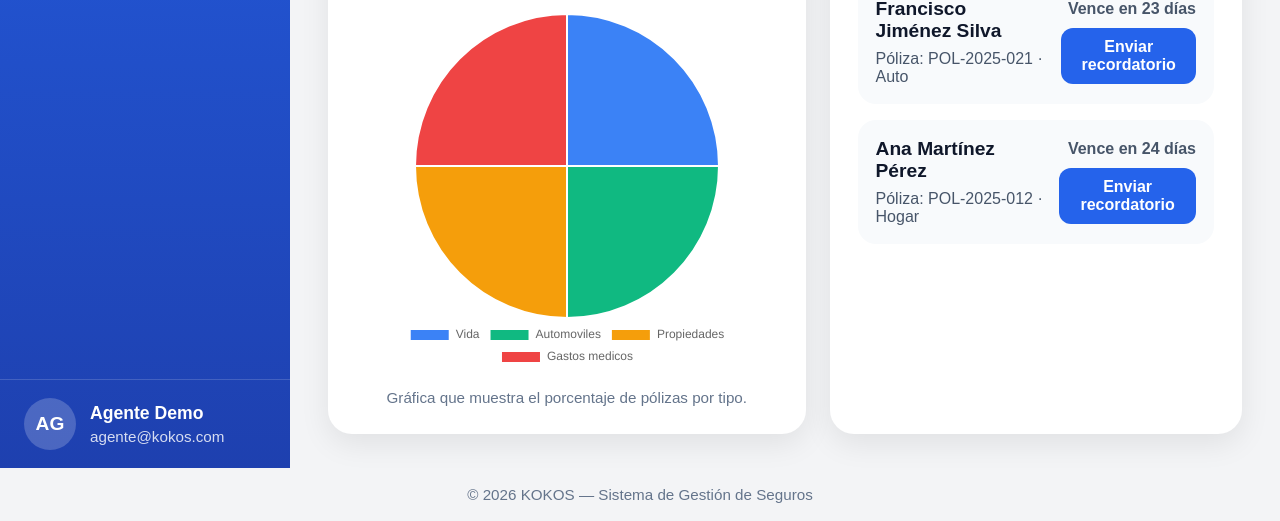
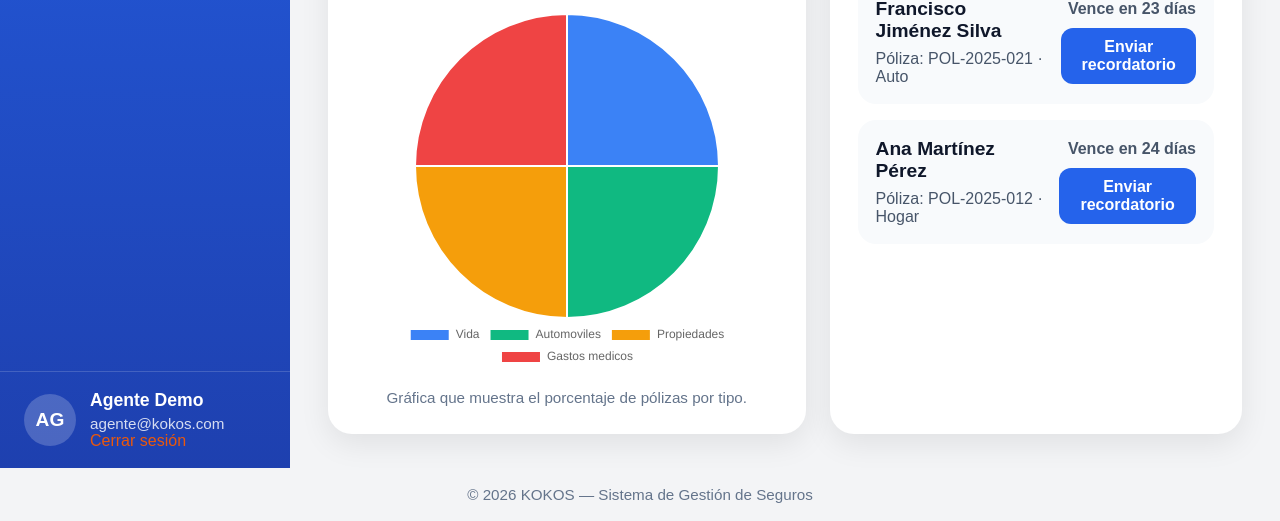
Before and after one commit to Jairo292/KOKOS_COMPANY, a plain HTML site: page frontEnd/html/dashboard.html in a window 1280 px wide. Shown: the part 472-993 px from the top of the page. Drawn offline with nearby package versions, Linux system fonts and the light colour scheme.

Commit message:
cerrar sesion boton

```diff
--- a/frontEnd/css/index.css
+++ b/frontEnd/css/index.css
@@ -124,6 +124,12 @@ button {
 .sidebar-profile p {
   font-size: 0.95rem;
   color: rgba(255,255,255,0.82);
+}
+
+.sidebar-profile a {
+  margin-top: 12px;
+  font-size: 1rem;
+  color: var(--warning)
 }
 
 .main-content {
--- a/frontEnd/html/dashboard.html
+++ b/frontEnd/html/dashboard.html
@@ -29,6 +29,7 @@
                 <div>
                     <h2>Agente Demo</h2>
                     <p>agente@kokos.com</p>
+                    <a href="index.html">Cerrar sesión</a></li>
                 </div>
             </section>
         </aside>
```
